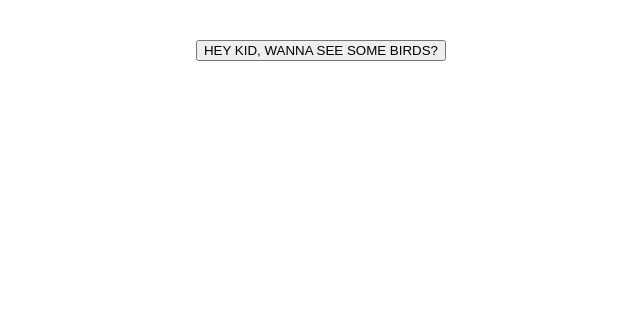
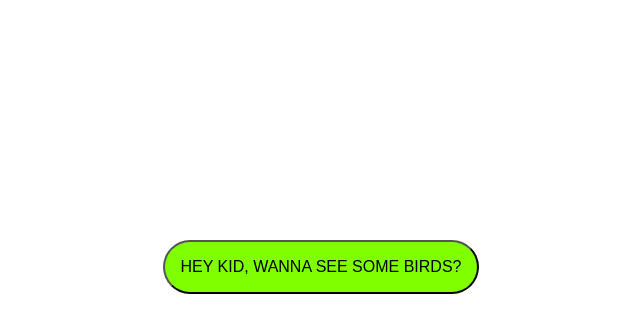
Before and after one commit to TonyRosh/birds-app, a React (Create React App) app: page / in a window 1280 px wide. Shown: the top 332 px of the page, without its empty margins (319-959 px from the left). Built offline with nearby package versions, Linux system fonts and the light colour scheme; no server answers.

Commit message:
added some css

```diff
--- a/src/App.css
+++ b/src/App.css
@@ -1,17 +1,66 @@
 .App {
   text-align: center;
+}
+
+.show-button-div {
+  display: flex;
+  flex-direction: row;
+  justify-content: center;
+  margin-top: 15rem;
+}
+
+.hide-button-div {
+  display: flex;
+  flex-direction: row;
+  justify-content: center;
+  margin-top: 1rem;
 }
 
 .button-div {
   display: flex;
   flex-direction: row;
   justify-content: center;
+  margin-top: 5rem;
 }
 
 .img-div {
-  margin: 5rem;
+  margin-top: 5rem;
 }
 
-button{
-  margin: 2.5rem;
+.back-button {
+  padding: 1rem;
+  background-color:rgb(255, 196, 0);
+  border-radius: 1.87rem;
+  text-transform: capitalize;
+  font-size: 1rem;
+  cursor: pointer;
+  margin-right: 1rem;
 }
+
+.next-button {
+  padding: 1rem;
+  background-color:rgb(212, 0, 255);
+  border-radius: 1.87rem;
+  text-transform: capitalize;
+  font-size: 1rem;
+  cursor: pointer;
+  margin-left: 1;
+}
+
+.show-button {
+  padding: 1rem;
+  background-color:chartreuse;
+  border-radius: 1.87rem;
+  text-transform: capitalize;
+  font-size: 1rem;
+  cursor: pointer;
+}
+
+.hide-button {
+  padding: 1rem;
+  background-color:rgb(255, 0, 0);
+  border-radius: 1.87rem;
+  text-transform: capitalize;
+  font-size: 1rem;
+  cursor: pointer;
+}
--- a/src/App.js
+++ b/src/App.js
@@ -52,8 +52,8 @@ function App() {
 
       ?
 
-      <div className="button-div">
-      <button onClick={handleVisible}> HEY KID, WANNA SEE SOME BIRDS? </button>
+      <div className="show-button-div">
+      <button className="show-button" onClick={handleVisible}> HEY KID, WANNA SEE SOME BIRDS? </button>
       {/* importing names.js to show unique list in console.log */}
       <Names />
       </div>
@@ -65,11 +65,11 @@ function App() {
       <img src={URL?.urls.small} alt="hello" />
       </div>
       <div className="button-div">
-      <button onClick={handlePrevious}> previous Bird </button>
-      <button onClick={handleNext}> Next Bird </button>
+      <button className="back-button" onClick={handlePrevious}> previous Bird </button>
+      <button className="next-button" onClick={handleNext}> Next Bird </button>
       </div>
-      <div className="button-div">
-      <button onClick={handleVisible}> PLEASE, NO MORE BIRDS! </button>
+      <div className="hide-button-div">
+      <button className="hide-button" onClick={handleVisible}> PLEASE, NO MORE BIRDS! </button>
       </div>
       {/* importing names.js to show unique list in console.log */}
       <Names />
```
